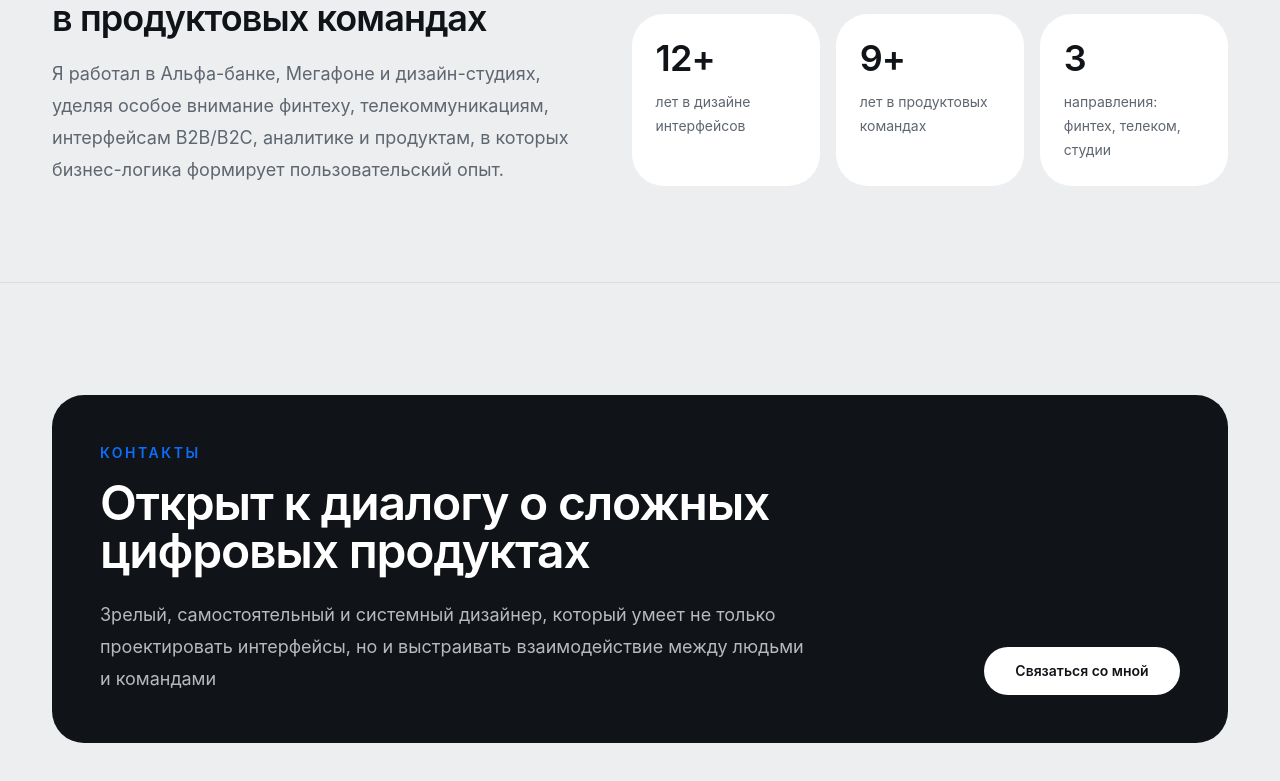
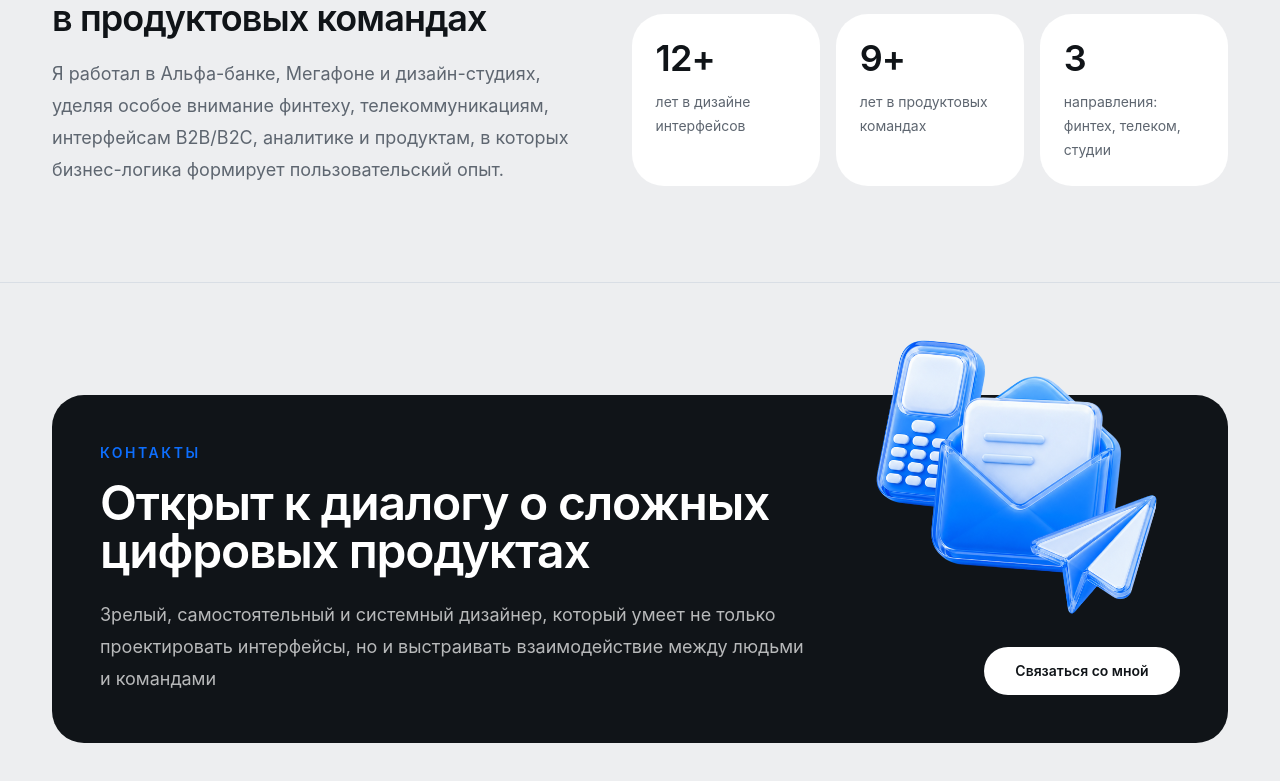
Before and after one commit to evgenyzhe/portfolio, a Next.js app: page / in a window 1280 px wide. Shown: the part 3707-4488 px from the top of the page. Built offline with nearby package versions, Linux system fonts and the light colour scheme.

Commit message:
Добавил картинку в контакты

```diff
--- a/app/page.tsx
+++ b/app/page.tsx
@@ -190,8 +190,17 @@ export default function Home() {
       </section>
 
       <section id="contact" className="px-[52px] py-20 sm:py-28">
-        <div className="mx-auto max-w-7xl rounded-[32px] bg-ink p-8 text-white sm:p-12 lg:flex lg:items-end lg:justify-between lg:gap-12">
-          <div className="max-w-3xl">
+        <div className="relative mx-auto max-w-7xl rounded-[32px] bg-ink p-8 text-white sm:p-12 lg:flex lg:items-end lg:justify-between lg:gap-12">
+          <Image
+            src={getAssetPath("images/image-contact.png")}
+            alt=""
+            width={580}
+            height={571}
+            aria-hidden="true"
+            className="pointer-events-none absolute -top-16 right-10 hidden w-[260px] lg:block xl:right-16 xl:w-[300px]"
+            sizes="300px"
+          />
+          <div className="relative z-10 max-w-3xl">
             <p className="text-sm font-semibold uppercase tracking-[0.18em] text-accent">
               Контакты
             </p>
@@ -206,7 +215,7 @@ export default function Home() {
           </div>
           <Link
             href="mailto:hello@example.com"
-            className="mt-8 inline-flex min-h-12 min-w-[196px] shrink-0 items-center justify-center whitespace-nowrap rounded-full bg-white px-6 text-sm font-semibold text-ink transition-colors hover:bg-accent hover:text-white focus:outline-none focus:ring-2 focus:ring-white focus:ring-offset-2 focus:ring-offset-ink lg:mt-0"
+            className="relative z-10 mt-8 inline-flex min-h-12 min-w-[196px] shrink-0 items-center justify-center whitespace-nowrap rounded-full bg-white px-6 text-sm font-semibold text-ink transition-colors hover:bg-accent hover:text-white focus:outline-none focus:ring-2 focus:ring-white focus:ring-offset-2 focus:ring-offset-ink lg:mt-0"
           >
             Связаться со&nbsp;мной
           </Link>
```
Also changed, not shown: public/images/image-contact.png (added).
